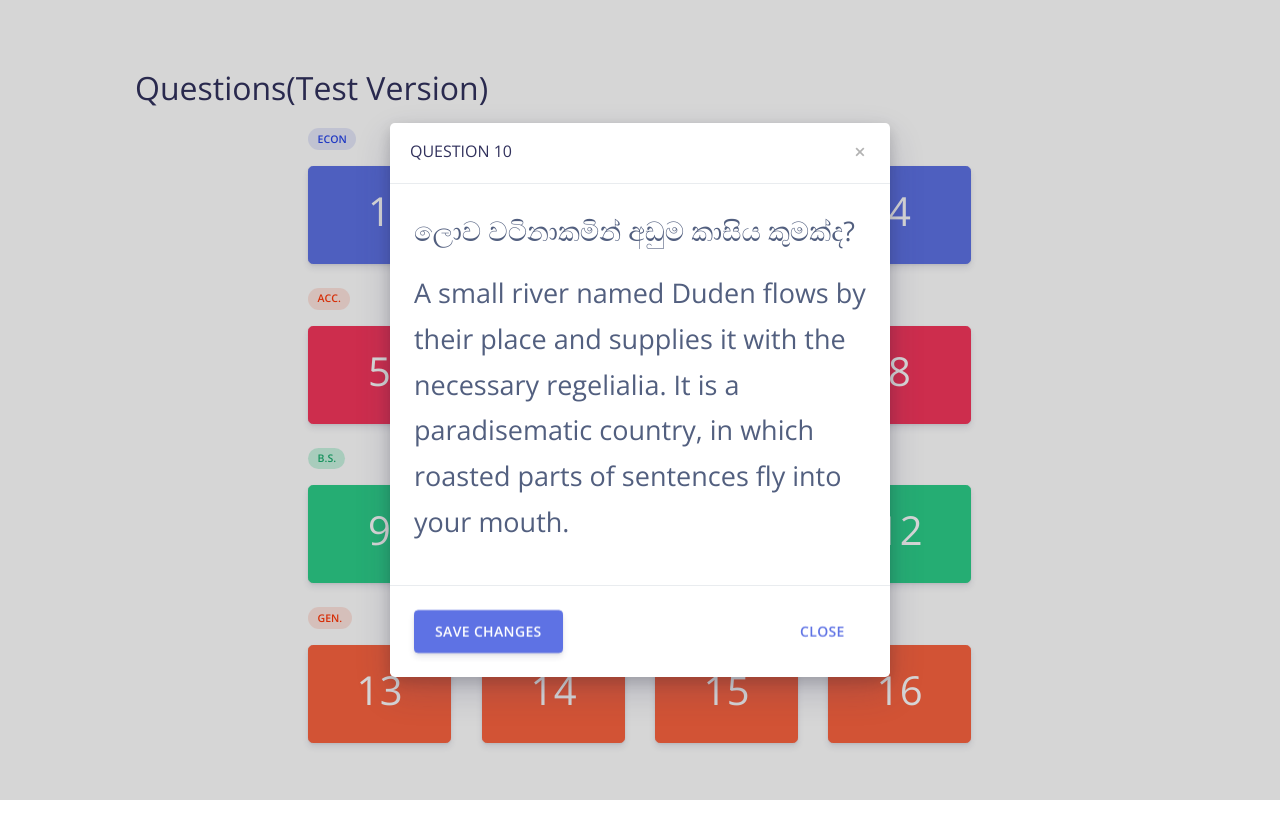
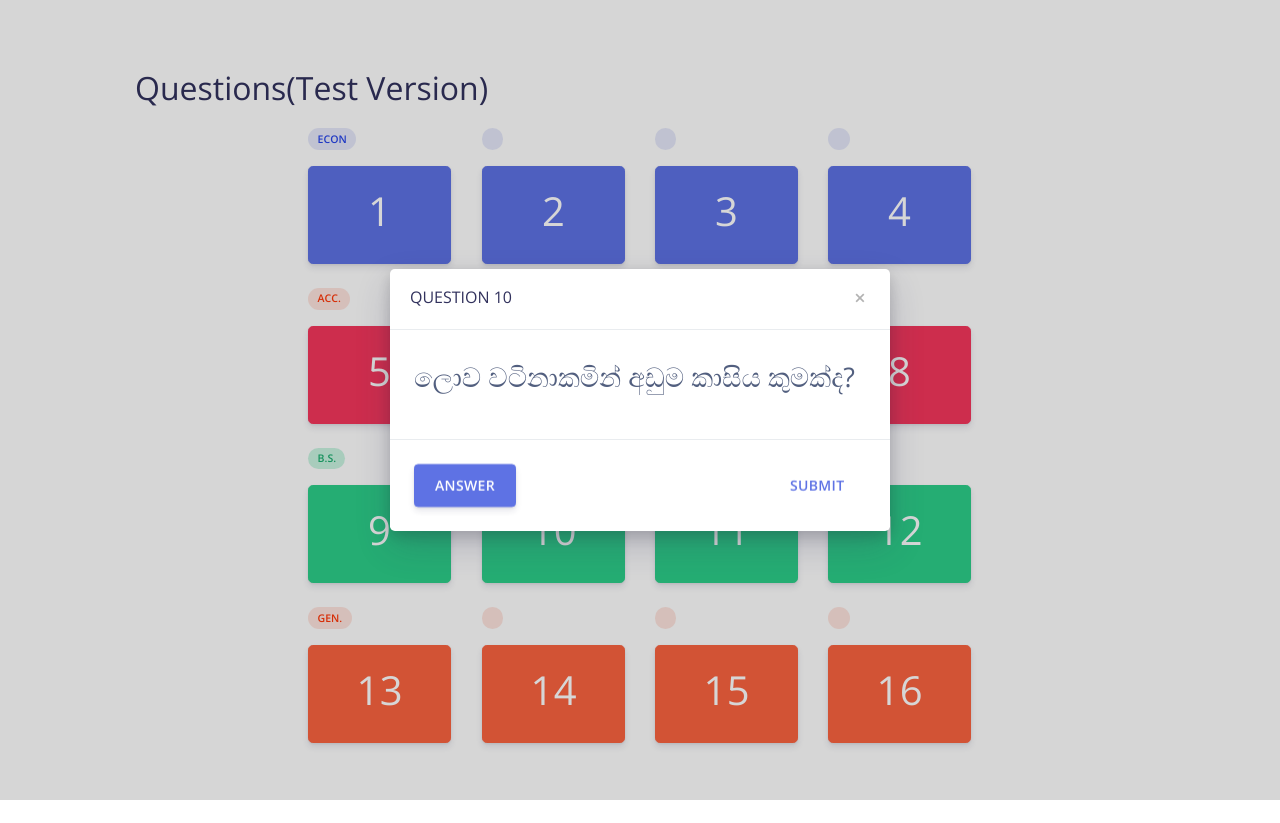
Before and after one commit to Piumal1999/Quiz_Ncc, a website: page quiz 2.html in a window 1280 px wide. Both pictures are taken after a click on the button "10". Drawn offline with nearby package versions, Linux system fonts and the light colour scheme; files that its build step writes are made by us from their sources.

Commit message:
buttons all

```diff
--- a/quiz 2.html
+++ b/quiz 2.html
@@ -162,11 +162,12 @@
                             </div>
                             <div class="modal-body">
                                 <p>ලොව වටිනාකමින් අඩුම කාසිය කුමක්ද?</p>
-                                <p>A small river named Duden flows by their place and supplies it with the necessary regelialia. It is a paradisematic country, in which roasted parts of sentences fly into your mouth.</p>
+                                <div class="lead" id="Answer4" style="display:none;" >Answer4</div>
+
                             </div>
                             <div class="modal-footer">
-                                <button type="button" class="btn btn-primary" >Save changes</button>
-                                <button type="button" class="btn btn-link  ml-auto" data-dismiss="modal">Close</button>
+                                <input type="button" class="btn btn-primary" name="Answer4" value="Answer" onclick="showDiv4()" />
+                                <input type="submit" name="Close" id="submitBtn4" class="btn btn-link  ml-auto" data-dismiss="modal" onclick="close4()"> </input>
                             </div>
                         </div>
                     </div>
@@ -194,11 +195,12 @@
                               </div>
                               <div class="modal-body">
                                   <p>ලොව වටිනාකමින් අඩුම කාසිය කුමක්ද?</p>
-                                  <p>A small river named Duden flows by their place and supplies it with the necessary regelialia. It is a paradisematic country, in which roasted parts of sentences fly into your mouth.</p>
+                                  <div class="lead" id="Answer5" style="display:none;" >Answer5</div>
+
                               </div>
                               <div class="modal-footer">
-                                  <button type="button" class="btn btn-primary" >Save changes</button>
-                                  <button type="button" class="btn btn-link  ml-auto" data-dismiss="modal">Close</button>
+                                  <input type="button" class="btn btn-primary" name="Answer5" value="Answer" onclick="showDiv5()" />
+                                  <input type="submit" name="Close" id="submitBtn5" class="btn btn-link  ml-auto" data-dismiss="modal" onclick="close5()"> </input>
                               </div>
                           </div>
                       </div>
@@ -220,11 +222,12 @@
                               </div>
                               <div class="modal-body">
                                   <p>ලොව වටිනාකමින් අඩුම කාසිය කුමක්ද?</p>
-                                  <p>A small river named Duden flows by their place and supplies it with the necessary regelialia. It is a paradisematic country, in which roasted parts of sentences fly into your mouth.</p>
+                                  <div class="lead" id="Answer6" style="display:none;" >Answer6</div>
+
                               </div>
                               <div class="modal-footer">
-                                  <button type="button" class="btn btn-primary" >Save changes</button>
-                                  <button type="button" class="btn btn-link  ml-auto" data-dismiss="modal">Close</button>
+                                  <input type="button" class="btn btn-primary" name="Answer6" value="Answer" onclick="showDiv6()" />
+                                  <input type="submit" name="Close" id="submitBtn6" class="btn btn-link  ml-auto" data-dismiss="modal" onclick="close6()"> </input>
                               </div>
                           </div>
                       </div>
@@ -247,11 +250,12 @@
                               </div>
                               <div class="modal-body">
                                   <p>ලොව වටිනාකමින් අඩුම කාසිය කුමක්ද?</p>
-                                  <p>A small river named Duden flows by their place and supplies it with the necessary regelialia. It is a paradisematic country, in which roasted parts of sentences fly into your mouth.</p>
+                                  <div class="lead" id="Answer7" style="display:none;" >Answer7</div>
+
                               </div>
                               <div class="modal-footer">
-                                  <button type="button" class="btn btn-primary" >Save changes</button>
-                                  <button type="button" class="btn btn-link  ml-auto" data-dismiss="modal">Close</button>
+                                  <input type="button" class="btn btn-primary" name="Answer7" value="Answer" onclick="showDiv7()" />
+                                  <input type="submit" name="Close" id="submitBtn7" class="btn btn-link  ml-auto" data-dismiss="modal" onclick="close7()"> </input>
                               </div>
                           </div>
                       </div>
@@ -274,11 +278,12 @@
                               </div>
                               <div class="modal-body">
                                   <p>ලොව වටිනාකමින් අඩුම කාසිය කුමක්ද?</p>
-                                  <p>A small river named Duden flows by their place and supplies it with the necessary regelialia. It is a paradisematic country, in which roasted parts of sentences fly into your mouth.</p>
+                                  <div class="lead" id="Answer8" style="display:none;" >Answer8</div>
+
                               </div>
                               <div class="modal-footer">
-                                  <button type="button" class="btn btn-primary" >Save changes</button>
-                                  <button type="button" class="btn btn-link  ml-auto" data-dismiss="modal">Close</button>
+                                  <input type="button" class="btn btn-primary" name="Answer8" value="Answer" onclick="showDiv8()" />
+                                  <input type="submit" name="Close" id="submitBtn8" class="btn btn-link  ml-auto" data-dismiss="modal" onclick="close8()"> </input>
                               </div>
                           </div>
                       </div>
@@ -306,11 +311,12 @@
                               </div>
                               <div class="modal-body">
                                   <p>ලොව වටිනාකමින් අඩුම කාසිය කුමක්ද?</p>
-                                  <p>A small river named Duden flows by their place and supplies it with the necessary regelialia. It is a paradisematic country, in which roasted parts of sentences fly into your mouth.</p>
+                                  <div class="lead" id="Answer9" style="display:none;" >Answer9</div>
+
                               </div>
                               <div class="modal-footer">
-                                  <button type="button" class="btn btn-primary" >Save changes</button>
-                                  <button type="button" class="btn btn-link  ml-auto" data-dismiss="modal">Close</button>
+                                  <input type="button" class="btn btn-primary" name="Answer9" value="Answer" onclick="showDiv9()" />
+                                  <input type="submit" name="Close" id="submitBtn9" class="btn btn-link  ml-auto" data-dismiss="modal" onclick="close9()"> </input>
                               </div>
                           </div>
                       </div>
@@ -332,11 +338,12 @@
                               </div>
                               <div class="modal-body">
                                   <p>ලොව වටිනාකමින් අඩුම කාසිය කුමක්ද?</p>
-                                  <p>A small river named Duden flows by their place and supplies it with the necessary regelialia. It is a paradisematic country, in which roasted parts of sentences fly into your mouth.</p>
+                                  <div class="lead" id="Answer10" style="display:none;" >Answer10</div>
+
                               </div>
                               <div class="modal-footer">
-                                  <button type="button" class="btn btn-primary" >Save changes</button>
-                                  <button type="button" class="btn btn-link  ml-auto" data-dismiss="modal">Close</button>
+                                  <input type="button" class="btn btn-primary" name="Answer10" value="Answer" onclick="showDiv10()" />
+                                  <input type="submit" name="Close" id="submitBtn10" class="btn btn-link  ml-auto" data-dismiss="modal" onclick="close10()"> </input>
                               </div>
                           </div>
                       </div>
@@ -358,12 +365,13 @@
                                   </button>
                               </div>
                               <div class="modal-body">
-                                  <p>Far far away, behind the word mountains, far from the countries Vokalia and Consonantia, there live the blind texts. Separated they live in Bookmarksgrove right at the coast of the Semantics, a large language ocean.</p>
-                                  <p>A small river named Duden flows by their place and supplies it with the necessary regelialia. It is a paradisematic country, in which roasted parts of sentences fly into your mouth.</p>
+                                  <p>ලොව වටිනාකමින් අඩුම කාසිය කුමක්ද?</p>
+                                  <div class="lead" id="Answer11" style="display:none;" >Answer11</div>
+
                               </div>
                               <div class="modal-footer">
-                                  <button type="button" class="btn btn-primary">Save changes</button>
-                                  <button type="button" class="btn btn-link  ml-auto" data-dismiss="modal">Close</button>
+                                  <input type="button" class="btn btn-primary" name="Answer11" value="Answer" onclick="showDiv11()" />
+                                  <input type="submit" name="Close" id="submitBtn11" class="btn btn-link  ml-auto" data-dismiss="modal" onclick="close11()"> </input>
                               </div>
                           </div>
                       </div>
@@ -386,11 +394,12 @@
                               </div>
                               <div class="modal-body">
                                   <p>ලොව වටිනාකමින් අඩුම කාසිය කුමක්ද?</p>
-                                  <p>A small river named Duden flows by their place and supplies it with the necessary regelialia. It is a paradisematic country, in which roasted parts of sentences fly into your mouth.</p>
+                                  <div class="lead" id="Answer12" style="display:none;" >Answer12</div>
+
                               </div>
                               <div class="modal-footer">
-                                  <button type="button" class="btn btn-primary" >Save changes</button>
-                                  <button type="button" class="btn btn-link  ml-auto" data-dismiss="modal">Close</button>
+                                  <input type="button" class="btn btn-primary" name="Answer12" value="Answer" onclick="showDiv12()" />
+                                  <input type="submit" name="Close" id="submitBtn12" class="btn btn-link  ml-auto" data-dismiss="modal" onclick="close12()"> </input>
                               </div>
                           </div>
                       </div>
@@ -418,11 +427,12 @@
                               </div>
                               <div class="modal-body">
                                   <p>ලොව වටිනාකමින් අඩුම කාසිය කුමක්ද?</p>
-                                  <p>A small river named Duden flows by their place and supplies it with the necessary regelialia. It is a paradisematic country, in which roasted parts of sentences fly into your mouth.</p>
+                                  <div class="lead" id="Answer13" style="display:none;" >Answer13</div>
+
                               </div>
                               <div class="modal-footer">
-                                  <button type="button" class="btn btn-primary" >Save changes</button>
-                                  <button type="button" class="btn btn-link  ml-auto" data-dismiss="modal">Close</button>
+                                  <input type="button" class="btn btn-primary" name="Answer13" value="Answer" onclick="showDiv13()" />
+                                  <input type="submit" name="Close" id="submitBtn13" class="btn btn-link  ml-auto" data-dismiss="modal" onclick="close13()"> </input>
                               </div>
                           </div>
                       </div>
@@ -445,11 +455,12 @@
                               </div>
                               <div class="modal-body">
                                   <p>ලොව වටිනාකමින් අඩුම කාසිය කුමක්ද?</p>
-                                  <p>A small river named Duden flows by their place and supplies it with the necessary regelialia. It is a paradisematic country, in which roasted parts of sentences fly into your mouth.</p>
+                                  <div class="lead" id="Answer14" style="display:none;" >Answer14</div>
+
                               </div>
                               <div class="modal-footer">
-                                  <button type="button" class="btn btn-primary" >Save changes</button>
-                                  <button type="button" class="btn btn-link  ml-auto" data-dismiss="modal">Close</button>
+                                  <input type="button" class="btn btn-primary" name="Answer14" value="Answer" onclick="showDiv14()" />
+                                  <input type="submit" name="Close" id="submitBtn14" class="btn btn-link  ml-auto" data-dismiss="modal" onclick="close14()"> </input>
                               </div>
                           </div>
                       </div>
@@ -475,11 +486,12 @@
                               </div>
                               <div class="modal-body">
                                   <p>ලොව වටිනාකමින් අඩුම කාසිය කුමක්ද?</p>
-                                  <p>A small river named Duden flows by their place and supplies it with the necessary regelialia. It is a paradisematic country, in which roasted parts of sentences fly into your mouth.</p>
+                                  <div class="lead" id="Answer15" style="display:none;" >Answer15</div>
+
                               </div>
                               <div class="modal-footer">
-                                  <button type="button" class="btn btn-primary" >Save changes</button>
-                                  <button type="button" class="btn btn-link  ml-auto" data-dismiss="modal">Close</button>
+                                  <input type="button" class="btn btn-primary" name="Answer15" value="Answer" onclick="showDiv15()" />
+                                  <input type="submit" name="Close" id="submitBtn15" class="btn btn-link  ml-auto" data-dismiss="modal" onclick="close15()"> </input>
                               </div>
                           </div>
                       </div>
@@ -501,11 +513,12 @@
                               </div>
                               <div class="modal-body">
                                   <p>ලොව වටිනාකමින් අඩුම කාසිය කුමක්ද?</p>
-                                  <p>A small river named Duden flows by their place and supplies it with the necessary regelialia. It is a paradisematic country, in which roasted parts of sentences fly into your mouth.</p>
+                                  <div class="lead" id="Answer16" style="display:none;" >Answer16</div>
+
                               </div>
                               <div class="modal-footer">
-                                  <button type="button" class="btn btn-primary" >Save changes</button>
-                                  <button type="button" class="btn btn-link  ml-auto" data-dismiss="modal">Close</button>
+                                  <input type="button" class="btn btn-primary" name="Answer16" value="Answer" onclick="showDiv16()" />
+                                  <input type="submit" name="Close" id="submitBtn16" class="btn btn-link  ml-auto" data-dismiss="modal" onclick="close16()"> </input>
                               </div>
                           </div>
                       </div>
@@ -545,7 +558,59 @@
 
      function showDiv3() {
          document.getElementById('Answer3').style.display = "block";
-     }
+     };
+
+     function showDiv4() {
+         document.getElementById('Answer4').style.display = "block";
+     };
+
+     function showDiv5() {
+         document.getElementById('Answer5').style.display = "block";
+     };
+
+     function showDiv6() {
+         document.getElementById('Answer6').style.display = "block";
+     };
+
+     function showDiv7() {
+         document.getElementById('Answer7').style.display = "block";
+     };
+
+     function showDiv8() {
+         document.getElementById('Answer8').style.display = "block";
+     };
+
+     function showDiv9() {
+         document.getElementById('Answer9').style.display = "block";
+     };
+
+     function showDiv10() {
+         document.getElementById('Answer10').style.display = "block";
+     };
+
+     function showDiv11() {
+         document.getElementById('Answer11').style.display = "block";
+     };
+
+     function showDiv12() {
+         document.getElementById('Answer12').style.display = "block";
+     };
+
+     function showDiv13() {
+         document.getElementById('Answer13').style.display = "block";
+     };
+
+     function showDiv14() {
+         document.getElementById('Answer14').style.display = "block";
+     };
+
+     function showDiv15() {
+         document.getElementById('Answer15').style.display = "block";
+     };
+
+     function showDiv16() {
+         document.getElementById('Answer16').style.display = "block";
+     };
 
 
  </script>
```
